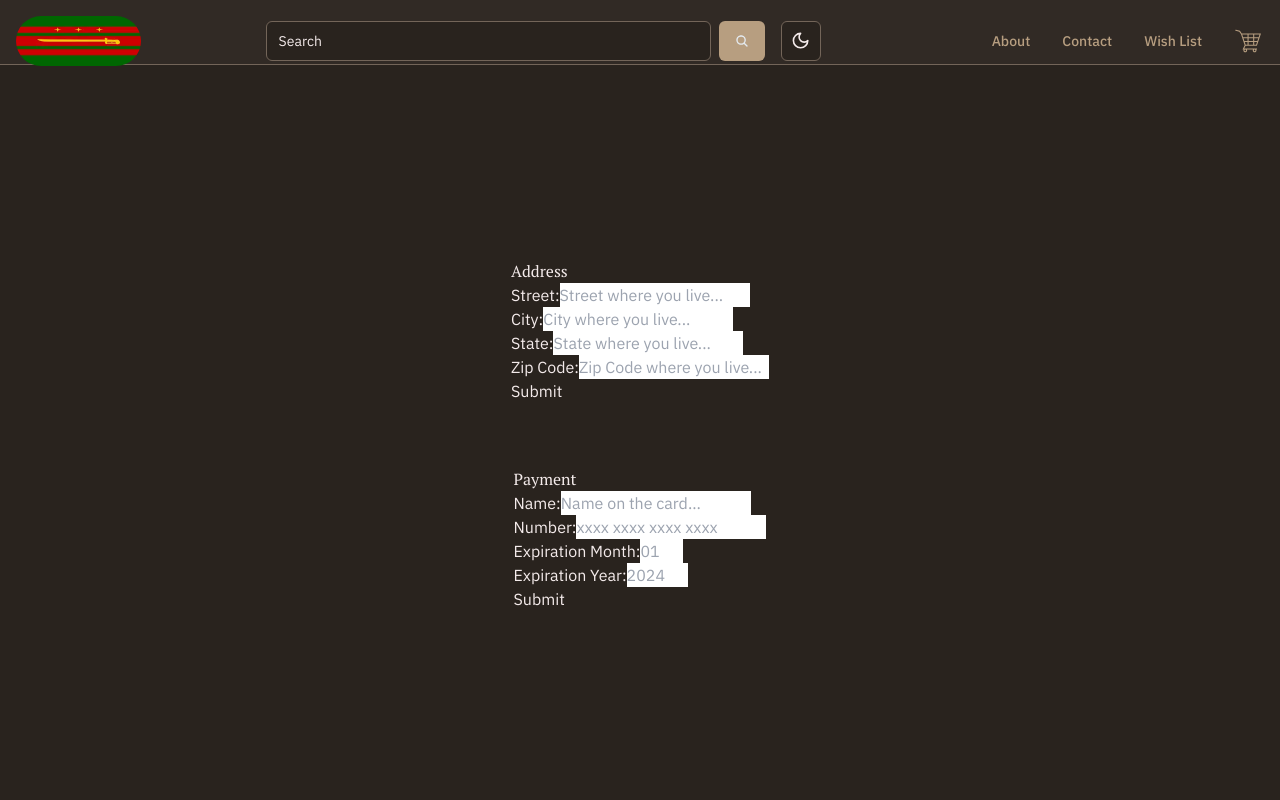
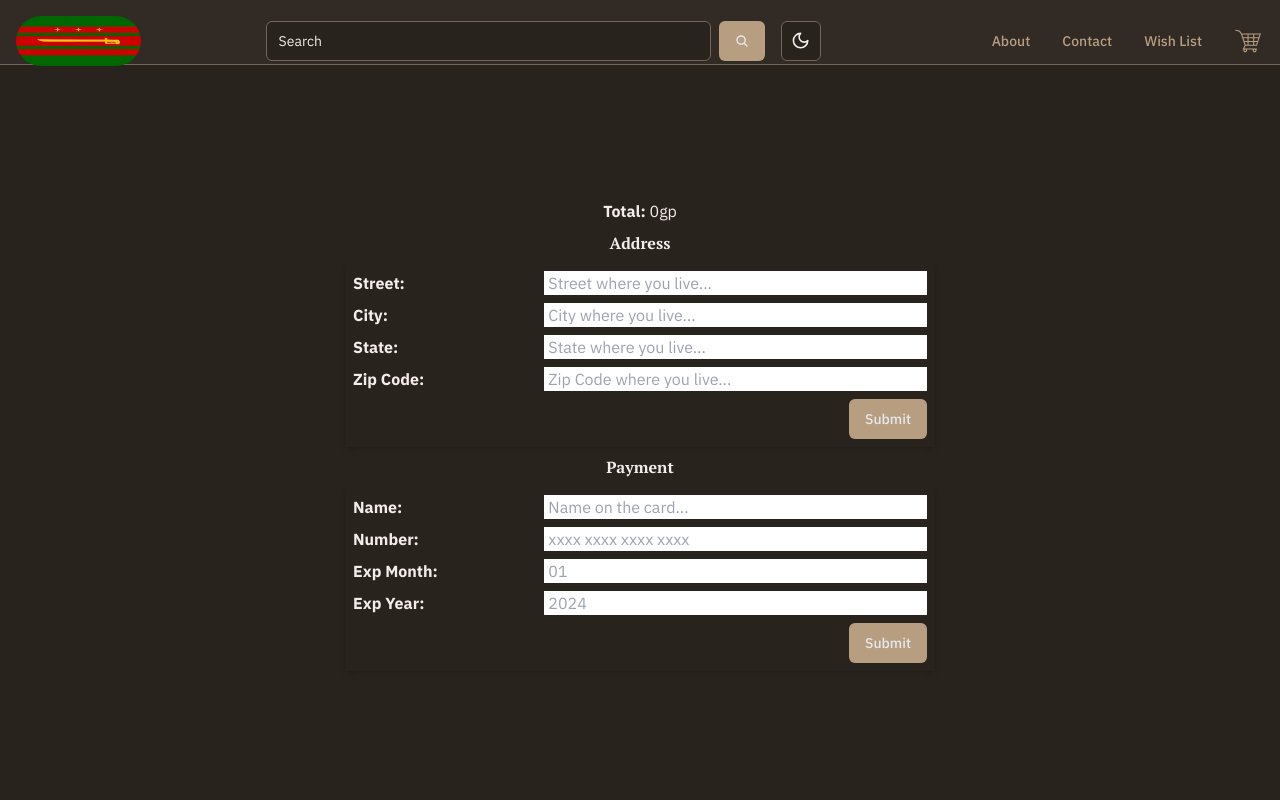
Before and after one commit to Endeyr/shopping-cart-project, a React (Vite) app: page /checkout in a window 1280 px wide. Shown: the top 800 px of the page. Built offline with nearby package versions, Linux system fonts and the light colour scheme; no server answers.

Commit message:
styled page

```diff
--- a/src/routes/checkout/index.tsx
+++ b/src/routes/checkout/index.tsx
@@ -1,6 +1,8 @@
 import Container from "@/components/container";
+import { Button } from "@/components/ui/button";
+import { OutletContextType } from "@/types/type";
 import { ChangeEvent, FormEvent, useState } from "react";
-import { useNavigate } from "react-router-dom";
+import { useNavigate, useOutletContext } from "react-router-dom";
 
 type AddressType = {
   street: string;
@@ -28,6 +30,7 @@ const initialPaymentFormData = {
 };
 
 const CheckoutPage = () => {
+  const { cart } = useOutletContext<OutletContextType>();
   const [addressFormData, setAddressFormData] = useState<AddressType>(
     initialAddressFormData,
   );
@@ -40,6 +43,12 @@ const CheckoutPage = () => {
   const [paymentFormError, setPaymentFormError] = useState("");
 
   const navigate = useNavigate();
+
+  let totalPrice = 0;
+  cart.forEach((item) => {
+    const subtotal = item.price * item.quantity;
+    totalPrice += subtotal;
+  });
 
   const handleAddressChange = (e: ChangeEvent<HTMLInputElement>) => {
     setAddressFormData({
@@ -87,40 +96,63 @@ const CheckoutPage = () => {
     }
     console.log(paymentFormData);
   };
-  // TODO style page
   return (
-    <Container className="flex-col">
+    <Container className="flex-col md:space-y-8">
+      <div className="flex flex-col items-center justify-center w-full gap-2">
         <div>
+          <span className="font-bold">Total: </span>
+          {Number(totalPrice.toFixed(0)).toLocaleString("en-US")}gp
+        </div>
+        <div className="flex flex-col items-center justify-center w-full gap-2">
           {isAddressSubmitted ? (
             <>
-            <div>Review Address Info</div>
-            <div>
-              <div>{addressFormData.street}</div>
-              <div>{addressFormData.city}</div>
-              <div>{addressFormData.state}</div>
-              <div>{addressFormData.zip}</div>
-              <button
+              <div className="font-bold text-center">Review Address Info</div>
+              <div className="flex flex-col items-end justify-center w-full gap-2 p-2 shadow-md sm:w-1/2">
+                <div className="flex flex-col justify-between w-full gap-1 lg:flex-row">
+                  <span className="font-bold">Street: </span>
+                  {addressFormData.street}
+                </div>
+                <div className="flex flex-col justify-between w-full gap-1 lg:flex-row">
+                  <span className="font-bold">City: </span>
+                  {addressFormData.city}
+                </div>
+                <div className="flex flex-col justify-between w-full gap-1 lg:flex-row">
+                  <span className="font-bold">State: </span>
+                  {addressFormData.state}
+                </div>
+                <div className="flex flex-col justify-between w-full gap-1 lg:flex-row">
+                  <span className="font-bold">Zip Code: </span>
+                  {addressFormData.zip}
+                </div>
+                <Button
                   onClick={() => {
                     setIsAddressSubmitted(false);
                   }}
                 >
                   Edit
-              </button>
+                </Button>
               </div>
             </>
           ) : (
             <>
-            <h2>Address</h2>
-            <form onSubmit={handleAddressSubmit}>
+              <h2 className="font-bold text-center">Address</h2>
+              <form
+                className="flex flex-col items-center justify-center w-full gap-2 p-2 shadow-md sm:w-1/2"
+                onSubmit={handleAddressSubmit}
+              >
                 {addressFormError && (
                   <div className="text-destructive">
                     Error: {addressFormError}
                   </div>
                 )}
-              <div>
-                <label htmlFor="street">Street:</label>
+                <label
+                  htmlFor="street"
+                  className="flex flex-col justify-between w-full gap-1 lg:flex-row"
+                >
+                  <span className="font-bold">Street:</span>
                   <input
                     id="street"
+                    className="w-full px-1 lg:w-2/3 dark:text-black"
                     type="text"
                     name="street"
                     placeholder="Street where you live..."
@@ -128,11 +160,15 @@ const CheckoutPage = () => {
                     onChange={handleAddressChange}
                     required
                   />
-              </div>
-              <div>
-                <label htmlFor="city">City:</label>
+                </label>
+                <label
+                  htmlFor="city"
+                  className="flex flex-col justify-between w-full gap-1 lg:flex-row"
+                >
+                  <span className="font-bold">City:</span>
                   <input
                     id="city"
+                    className="w-full px-1 lg:w-2/3 dark:text-black"
                     type="text"
                     name="city"
                     placeholder="City where you live..."
@@ -140,11 +176,15 @@ const CheckoutPage = () => {
                     onChange={handleAddressChange}
                     required
                   />
-              </div>
-              <div>
-                <label htmlFor="state">State:</label>
+                </label>
+                <label
+                  htmlFor="state"
+                  className="flex flex-col justify-between w-full gap-1 lg:flex-row"
+                >
+                  <span className="font-bold">State:</span>
                   <input
                     id="state"
+                    className="w-full px-1 lg:w-2/3 dark:text-black"
                     type="text"
                     name="state"
                     placeholder="State where you live..."
@@ -152,11 +192,15 @@ const CheckoutPage = () => {
                     onChange={handleAddressChange}
                     required
                   />
-              </div>
-              <div>
-                <label htmlFor="zip">Zip Code:</label>
+                </label>
+                <label
+                  htmlFor="zip"
+                  className="flex flex-col justify-between w-full gap-1 lg:flex-row"
+                >
+                  <span className="font-bold">Zip Code:</span>
                   <input
                     id="zip"
+                    className="w-full px-1 lg:w-2/3 dark:text-black"
                     type="text"
                     name="zip"
                     placeholder="Zip Code where you live..."
@@ -164,46 +208,66 @@ const CheckoutPage = () => {
                     onChange={handleAddressChange}
                     required
                   />
-              </div>
-              <div>
-                <button type="submit">Submit</button>
+                </label>
+                <div className="flex items-center justify-end w-full">
+                  <Button type="submit">Submit</Button>
                 </div>
               </form>
             </>
           )}
         </div>
         {/* Payment Info */}
-      <div>
+        <div className="flex flex-col items-center justify-center w-full gap-2">
           {isPaymentSubmitted ? (
             <>
-            <div>Review Payment Info</div>
-            <div>
-              <div>{paymentFormData.cardNumber}</div>
-              <div>{paymentFormData.cardName}</div>
-              <div>{paymentFormData.expirationMonth}</div>
-              <div>{paymentFormData.expirationYear}</div>
-              <button
+              <div className="font-bold text-center">Review Payment Info</div>
+              <div className="flex flex-col items-end justify-center w-full gap-2 p-2 shadow-md sm:w-1/2">
+                <div className="flex flex-col justify-between w-full gap-1 lg:flex-row">
+                  <span className="font-bold">Card Number: </span>
+                  {paymentFormData.cardNumber}
+                </div>
+                <div className="flex flex-col justify-between w-full gap-1 lg:flex-row">
+                  <span className="font-bold">Card Name: </span>
+                  {paymentFormData.cardName}
+                </div>
+                <div className="flex flex-col justify-between w-full gap-1 lg:flex-row">
+                  <span className="font-bold">Exp Month: </span>
+                  {paymentFormData.expirationMonth}
+                </div>
+                <div className="flex flex-col justify-between w-full gap-1 lg:flex-row">
+                  <span className="font-bold">Exp Year: </span>
+                  {paymentFormData.expirationYear}
+                </div>
+                <Button
                   onClick={() => {
                     setIsPaymentSubmitted(false);
                   }}
                 >
                   Edit
-              </button>
+                </Button>
               </div>
             </>
           ) : (
             <>
-            <h2>Payment</h2>
-            <form onSubmit={handlePaymentSubmit}>
+              <h2 className="font-bold text-center">Payment</h2>
+              <form
+                onSubmit={handlePaymentSubmit}
+                className="flex flex-col items-center justify-center w-full gap-2 p-2 shadow-md sm:w-1/2"
+              >
                 {paymentFormError && (
                   <div className="text-destructive">
                     Error: {paymentFormError}
                   </div>
                 )}
-              <div>
-                <label htmlFor="cardName">Name:</label>
+
+                <label
+                  htmlFor="cardName"
+                  className="flex flex-col justify-between w-full gap-1 lg:flex-row"
+                >
+                  <span className="font-bold">Name:</span>
                   <input
                     id="cardName"
+                    className="w-full px-1 lg:w-2/3 dark:text-black"
                     type="text"
                     name="cardName"
                     placeholder="Name on the card..."
@@ -212,11 +276,15 @@ const CheckoutPage = () => {
                     autoComplete="off"
                     required
                   />
-              </div>
-              <div>
-                <label htmlFor="cardNumber">Number:</label>
+                </label>
+                <label
+                  htmlFor="cardNumber"
+                  className="flex flex-col justify-between w-full gap-1 lg:flex-row"
+                >
+                  <span className="font-bold">Number:</span>
                   <input
                     id="cardNumber"
+                    className="w-full px-1 lg:w-2/3 dark:text-black"
                     type="tel"
                     name="cardNumber"
                     placeholder="xxxx xxxx xxxx xxxx"
@@ -228,11 +296,15 @@ const CheckoutPage = () => {
                     autoComplete="off"
                     required
                   />
-              </div>
-              <div>
-                <label htmlFor="expirationMonth">Expiration Month:</label>
+                </label>
+                <label
+                  htmlFor="expirationMonth"
+                  className="flex flex-col justify-between w-full gap-1 lg:flex-row"
+                >
+                  <span className="font-bold">Exp Month:</span>
                   <input
                     id="expirationMonth"
+                    className="w-full px-1 lg:w-2/3 dark:text-black"
                     type="number"
                     name="expirationMonth"
                     placeholder="01"
@@ -244,11 +316,15 @@ const CheckoutPage = () => {
                     autoComplete="off"
                     required
                   />
-              </div>
-              <div>
-                <label htmlFor="expirationYear">Expiration Year:</label>
+                </label>
+                <label
+                  htmlFor="expirationYear"
+                  className="flex flex-col justify-between w-full gap-1 lg:flex-row"
+                >
+                  <span className="font-bold">Exp Year:</span>
                   <input
                     id="expirationYear"
+                    className="w-full px-1 lg:w-2/3 dark:text-black"
                     type="number"
                     name="expirationYear"
                     placeholder="2024"
@@ -260,9 +336,9 @@ const CheckoutPage = () => {
                     autoComplete="off"
                     required
                   />
-              </div>
-              <div>
-                <button type="submit">Submit</button>
+                </label>
+                <div className="flex items-center justify-end w-full">
+                  <Button type="submit">Submit</Button>
                 </div>
               </form>
             </>
@@ -270,16 +346,17 @@ const CheckoutPage = () => {
         </div>
         {isAddressSubmitted && isPaymentSubmitted && (
           <>
-          <button
+            <Button
               onClick={() => {
                 console.log("Confirmed and submitted to backend");
                 navigate("/confirmation");
               }}
             >
               Confirm
-          </button>
+            </Button>
           </>
         )}
+      </div>
     </Container>
   );
 };
```
Lines whose indentation alone changed are shown as unchanged.
